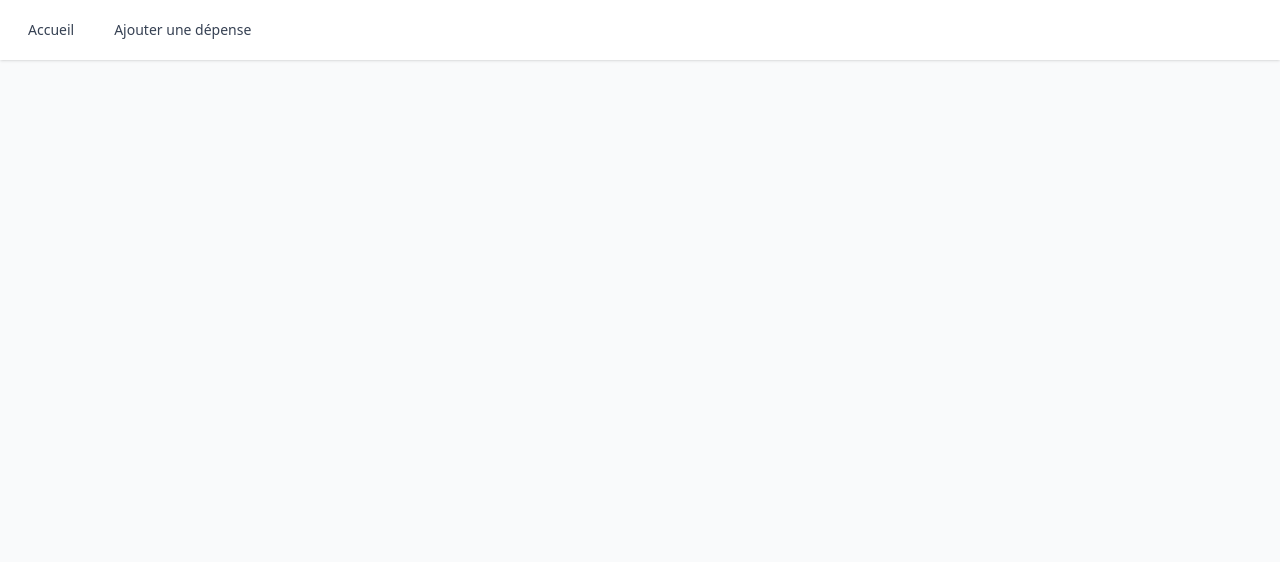
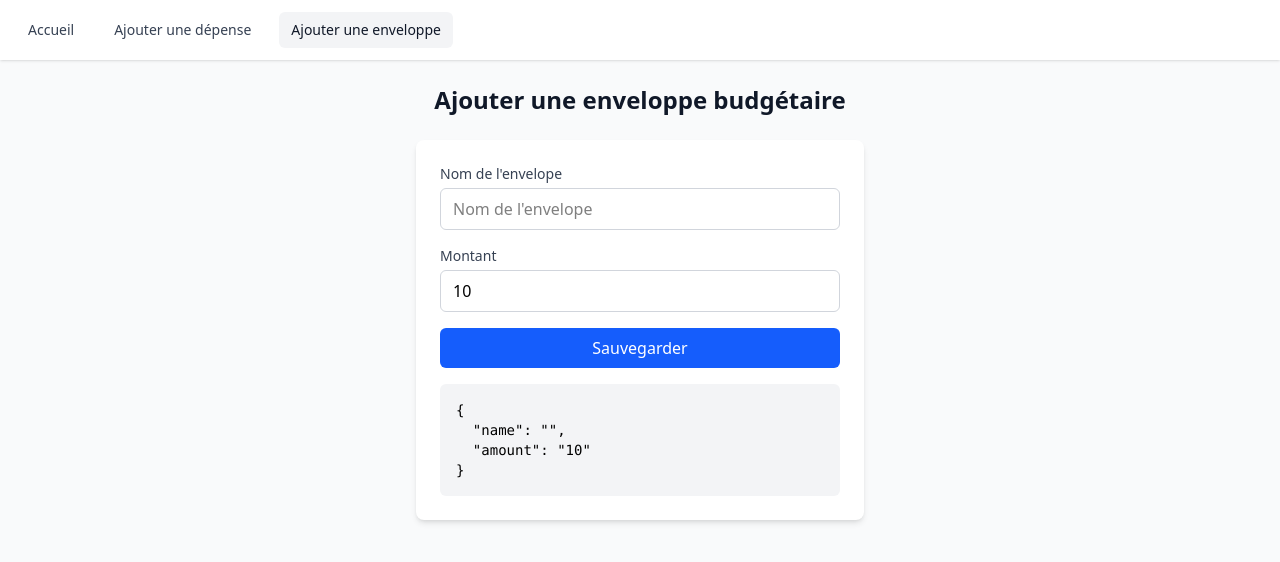
Before and after one commit to yann-yinn/pocket-budget, a Vue app: page /add-envelope in a window 1280 px wide. Shown: the top 562 px of the page. Built offline with nearby package versions, Linux system fonts and the light colour scheme; no server answers; the HTML template or start-up script is replaced by a standard one.

Commit message:
ajout supabase, creation composant de formulaire

```diff
--- a/package.json
+++ b/package.json
@@ -15,6 +15,7 @@
     "format": "prettier --write src/"
   },
   "dependencies": {
+    "@supabase/supabase-js": "^2.50.0",
     "@tailwindcss/vite": "^4.1.8",
     "pinia": "^3.0.1",
     "vue": "^3.5.13",
--- a/src/App.vue
+++ b/src/App.vue
@@ -22,6 +22,13 @@ import { RouterLink, RouterView } from 'vue-router'
             >
               Ajouter une dépense
             </RouterLink>
+            <RouterLink
+              to="/add-envelope"
+              class="text-gray-700 hover:text-gray-900 px-3 py-2 rounded-md text-sm font-medium"
+              active-class="bg-gray-100 text-gray-900"
+            >
+              Ajouter une enveloppe
+            </RouterLink>
           </div>
         </div>
       </nav>
--- /dev/null
+++ b/src/components/EnvelopeForm.vue
@@ -0,0 +1,97 @@
+<template>
+  <form @submit.prevent="handleSubmit" class="bg-white shadow-md rounded-lg p-6">
+    <div class="space-y-4">
+      <div>
+        <InputText id="name" v-model="formValues.name" placeholder="Nom de l'envelope">
+          <template #label>Nom de l'envelope</template>
+        </InputText>
+      </div>
+
+      <div>
+        <InputNumber v-model="formValues.amount" :step="0.01">
+          <template #label>Montant</template>
+        </InputNumber>
+      </div>
+
+      <button
+        type="submit"
+        class="w-full bg-blue-600 text-white py-2 px-4 rounded-md hover:bg-blue-700 focus:outline-none focus:ring-2 focus:ring-blue-500 focus:ring-offset-2 transition-colors duration-200"
+        :disabled="isLoading"
+      >
+        {{ isLoading ? 'Enregistrement...' : 'Sauvegarder' }}
+      </button>
+    </div>
+    <div v-if="error" class="mt-4 p-4 bg-red-100 text-red-700 rounded-md">
+      {{ error }}
+    </div>
+    <div class="debug mt-4 p-4 bg-gray-100 rounded-md">
+      <pre class="text-sm">{{ formValues }}</pre>
+    </div>
+  </form>
+</template>
+
+<script setup lang="ts">
+import { reactive, ref } from 'vue'
+import { useRouter } from 'vue-router'
+import { supabase } from '../utils/supabase'
+import type { Envelope } from '../types/database'
+import InputText from './Form/InputText.vue'
+import InputNumber from './Form/InputNumber.vue'
+
+const props = defineProps<{
+  envelope: Envelope
+}>()
+
+interface Form {
+  name: string
+  amount: string
+}
+
+const router = useRouter()
+const isLoading = ref(false)
+const error = ref('')
+
+initForm(props.envelope)
+
+const formValues = reactive<Form>(initForm(props.envelope))
+
+function initForm(envelope: Envelope) {
+  const formValues = {
+    name: envelope.name ? envelope.name : '',
+    amount: envelope.amount ? envelope.amount.toString() : '',
+  }
+  return formValues
+}
+
+const handleSubmit = async () => {
+  try {
+    isLoading.value = true
+    error.value = ''
+
+    const { data, error: supabaseError } = await supabase
+      .from('envelopes')
+      .insert([
+        {
+          name: formValues.name,
+          amount: parseFloat(formValues.amount),
+          created_at: new Date().toISOString(),
+        },
+      ])
+      .select()
+
+    if (supabaseError) throw supabaseError
+
+    if (data && data.length > 0) {
+      console.log('Enveloppe créée:', data[0])
+      router.push('/')
+    } else {
+      throw new Error('Aucune donnée retournée')
+    }
+  } catch (err) {
+    console.error("Erreur lors de l'ajout de l'enveloppe:", err)
+    error.value = "Une erreur est survenue lors de l'enregistrement de l'enveloppe"
+  } finally {
+    isLoading.value = false
+  }
+}
+</script>
--- /dev/null
+++ b/src/components/Form/InputNumber.vue
@@ -0,0 +1,45 @@
+<script setup lang="ts">
+defineProps<{
+  modelValue: string | number
+  label?: string
+  id?: string
+  name?: string
+  required?: boolean
+  placeholder?: string
+  error?: string
+  min?: number
+  max?: number
+  step?: number
+}>()
+
+const emit = defineEmits<{
+  (e: 'update:modelValue', value: string): void
+}>()
+
+function onInput(event: Event) {
+  const value = (event.target as HTMLInputElement).value
+  emit('update:modelValue', value)
+}
+</script>
+
+<template>
+  <div>
+    <label v-if="$slots.label" :for="id" class="block text-sm font-medium text-gray-700 mb-1">
+      <slot name="label" />
+    </label>
+    <input
+      type="number"
+      :id="id"
+      :name="name"
+      :value="modelValue"
+      :required="required"
+      :placeholder="placeholder"
+      :min="min"
+      :max="max"
+      :step="step"
+      @input="onInput"
+      class="w-full px-3 py-2 border border-gray-300 rounded-md focus:outline-none focus:ring-2 focus:ring-blue-500 focus:border-transparent"
+    />
+    <p v-if="error" class="mt-1 text-sm text-red-600">{{ error }}</p>
+  </div>
+</template>
--- /dev/null
+++ b/src/components/Form/InputText.vue
@@ -0,0 +1,38 @@
+<script setup lang="ts">
+defineProps<{
+  modelValue: string
+  label?: string
+  id?: string
+  name?: string
+  required?: boolean
+  placeholder?: string
+  error?: string
+}>()
+
+const emit = defineEmits<{
+  (e: 'update:modelValue', value: string): void
+}>()
+
+function onInput(event: Event) {
+  const value = (event.target as HTMLInputElement).value
+  emit('update:modelValue', value)
+}
+</script>
+
+<template>
+  <div>
+    <label v-if="$slots.label" for="name" class="block text-sm font-medium text-gray-700 mb-1">
+      <slot name="label" />
+    </label>
+    <input
+      type="text"
+      :id="id"
+      :name="name"
+      :value="modelValue"
+      :required="required"
+      :placeholder="placeholder"
+      @input="onInput"
+      class="w-full px-3 py-2 border border-gray-300 rounded-md focus:outline-none focus:ring-2 focus:ring-blue-500 focus:border-transparent"
+    />
+  </div>
+</template>
--- a/src/router/index.ts
+++ b/src/router/index.ts
@@ -14,6 +14,11 @@ const router = createRouter({
       name: 'add-expense',
       component: () => import('../views/AddExpenseView.vue'),
     },
+    {
+      path: '/add-envelope',
+      name: 'add-envelope',
+      component: () => import('../views/AddEnvelopeView.vue'),
+    },
   ],
 })
 
--- /dev/null
+++ b/src/types/database.ts
@@ -0,0 +1,18 @@
+export interface Envelope {
+  id: number
+  name: string
+  amount: number
+  created_at: string
+}
+
+export interface Database {
+  public: {
+    Tables: {
+      envelopes: {
+        Row: Envelope
+        Insert: Omit<Envelope, 'id' | 'created_at'>
+        Update: Partial<Omit<Envelope, 'id' | 'created_at'>>
+      }
+    }
+  }
+}
--- a/src/utils/supabase.ts
+++ b/src/utils/supabase.ts
@@ -1,6 +1,11 @@
-import { createClient } from "@supabase/supabase-js";
+import { createClient } from '@supabase/supabase-js'
+import type { Database } from '../types/database'
 
-const supabaseUrl = process.env.SUPABASE_URL;
-const supabaseKey = process.env.SUPABASE_KEY;
+const supabaseUrl = import.meta.env.VITE_SUPABASE_URL
+const supabaseKey = import.meta.env.VITE_SUPABASE_KEY
 
-export const supabase = createClient(supabaseUrl, supabaseKey);
+if (!supabaseUrl || !supabaseKey) {
+  throw new Error('Missing Supabase environment variables')
+}
+
+export const supabase = createClient<Database>(supabaseUrl, supabaseKey)
--- /dev/null
+++ b/src/views/AddEnvelopeView.vue
@@ -0,0 +1,15 @@
+<template>
+  <div class="max-w-md mx-auto">
+    <h1 class="text-2xl font-bold text-gray-900 mb-6 text-center">
+      Ajouter une enveloppe budgétaire
+    </h1>
+    <EnvelopeForm :envelope="envelope" />
+  </div>
+</template>
+
+<script setup lang="ts">
+import EnvelopeForm from '@/components/EnvelopeForm.vue'
+import { ref } from 'vue'
+import type { Envelope } from '@/types/database'
+const envelope = ref<Envelope>({ id: 0, name: '', amount: 10, created_at: '' })
+</script>
--- a/src/views/AddExpenseView.vue
+++ b/src/views/AddExpenseView.vue
@@ -7,6 +7,7 @@
           <label for="amount" class="block text-sm font-medium text-gray-700 mb-1">Montant</label>
           <input
             type="number"
+            step="0.01"
             id="amount"
             v-model="form.amount"
             placeholder="Montant"
```
Also changed, not shown: 1 other file (tests, documents, lock files or other folders).
